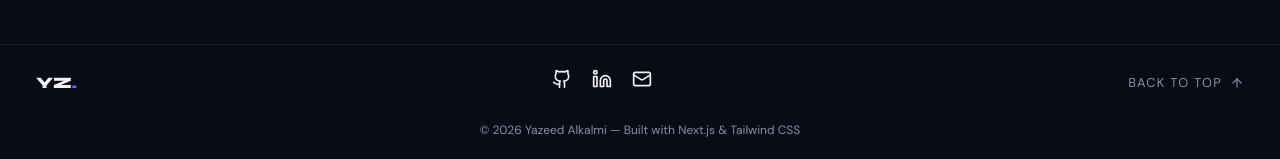
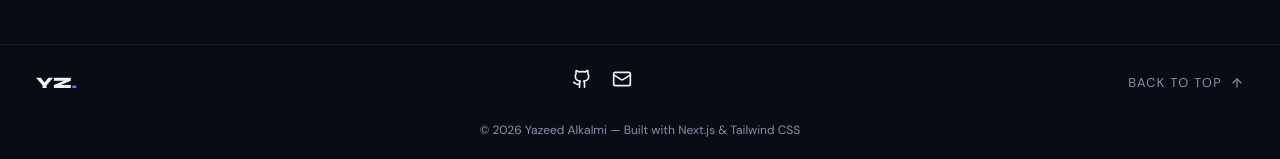
Before and after one commit to Zeedart/Portfolio, a Next.js app: page / in a window 1280 px wide. Shown: the part 3146-3305 px from the top of the page. Built offline with nearby package versions, Linux system fonts and the light colour scheme.

Commit message:
Removed Linkedin link in footer temporarly

```diff
--- a/components/comps/Footer.tsx
+++ b/components/comps/Footer.tsx
@@ -62,12 +62,6 @@ export default function Footer() {
                         <GithubIcon size={20} />
                     </Link>
                     <Link
-                        href="#"
-                        className="text-[var(--text-muted)] hover:text-[var(--accent)] transition-colors duration-200"
-                    >
-                        <LinkedinIcon size={20} />
-                    </Link>
-                    <Link
                         href="mailto:yazeedkuantan@gmail.com"
                         className="text-[var(--text-muted)] hover:text-[var(--accent)] transition-colors duration-200"
                     >
```
